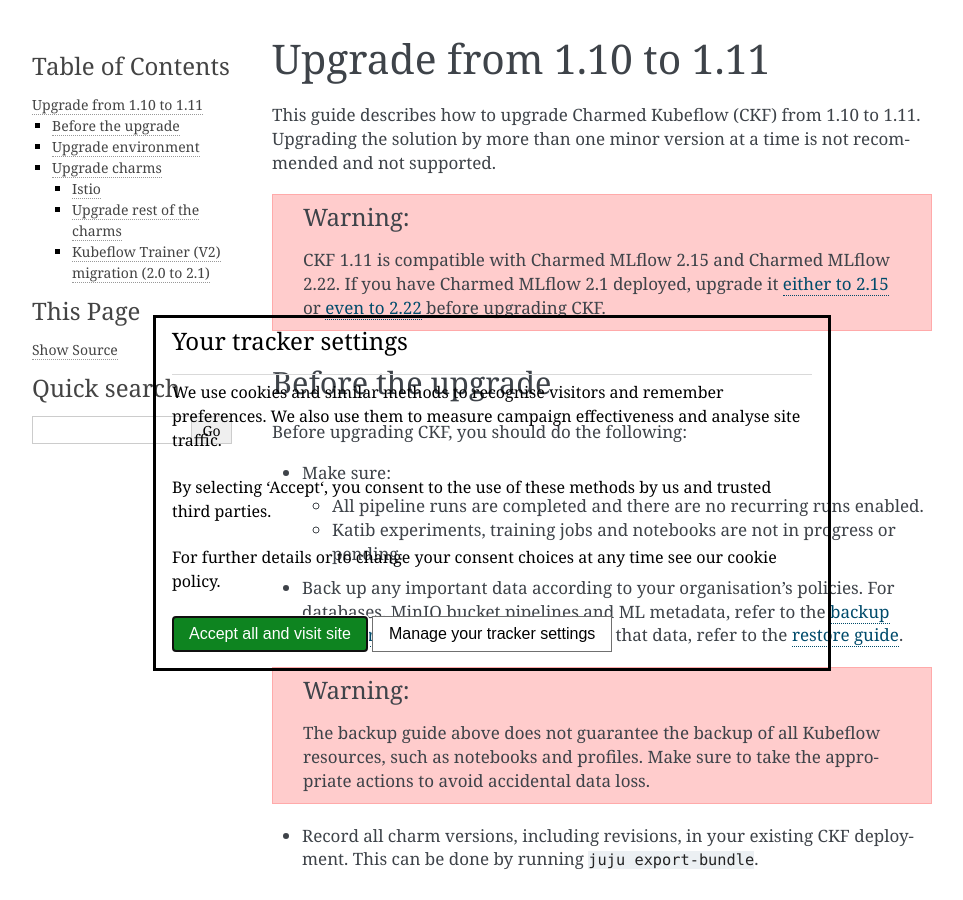
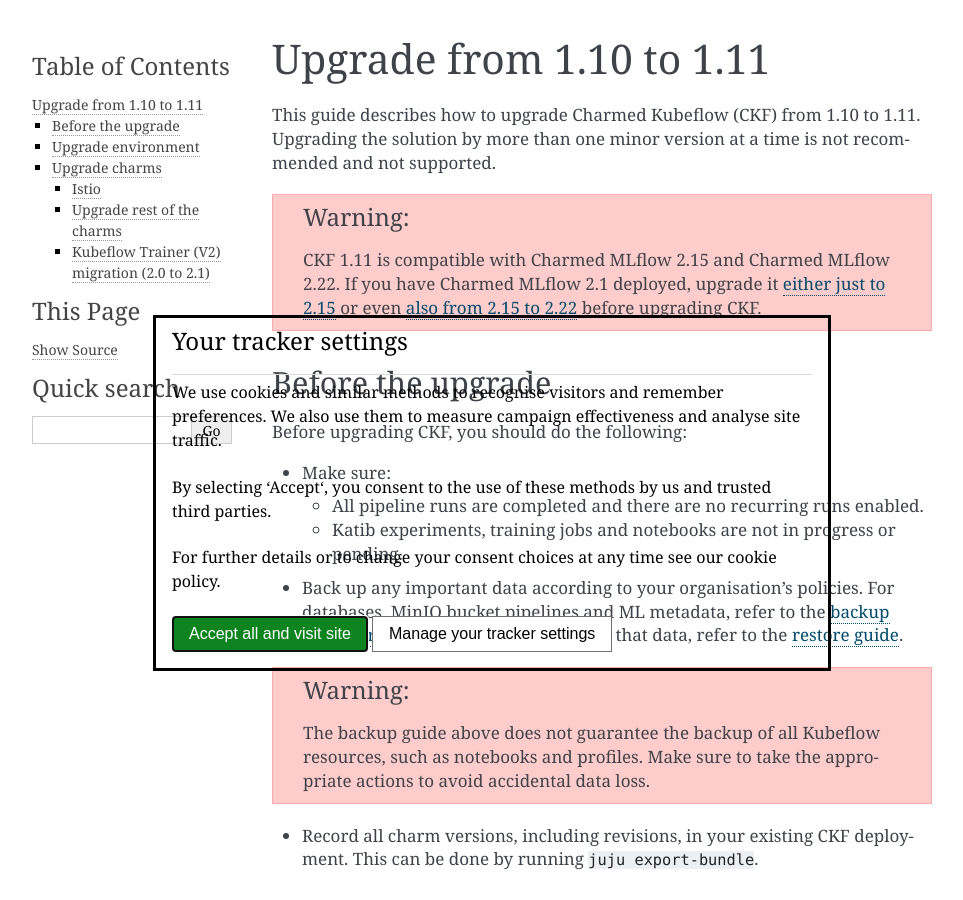
Before and after one commit to canonical/charmed-kubeflow-documentation, a Sphinx documentation site: the page built from docs/how-to/manage/upgrade/upgrade-1.10-1.11.rst, in a window 1280 px wide and 900 px high. Shown: the whole window, without its empty margins (148-1111 px from the left). Built offline with Sphinx 7.4.7, drawn with Linux system fonts in a browser that asks for light colours.

Commit message:
docs: clarify gradual upgrade

```diff
--- a/docs/how-to/manage/upgrade/upgrade-1.10-1.11.rst
+++ b/docs/how-to/manage/upgrade/upgrade-1.10-1.11.rst
@@ -9,7 +9,7 @@ Upgrading the solution by more than one minor version at a time is not recommend
 .. warning::
 
     CKF 1.11 is compatible with Charmed MLflow 2.15 and Charmed MLflow 2.22.
-    If you have Charmed MLflow 2.1 deployed, upgrade it `either to 2.15 <https://documentation.ubuntu.com/charmed-mlflow/how-to/manage/upgrade/migrate-v21-v215/>`_ or `even to 2.22 <https://documentation.ubuntu.com/charmed-mlflow/how-to/manage/upgrade/migrate-v215-v222/#upgrade-mlflow>`_ before upgrading CKF.
+    If you have Charmed MLflow 2.1 deployed, upgrade it `either just to 2.15 <https://documentation.ubuntu.com/charmed-mlflow/how-to/manage/upgrade/migrate-v21-v215/>`_ or even `also from 2.15 to 2.22 <https://documentation.ubuntu.com/charmed-mlflow/how-to/manage/upgrade/migrate-v215-v222/#upgrade-mlflow>`_ before upgrading CKF.
 
 ---------------------
 Before the upgrade
```
